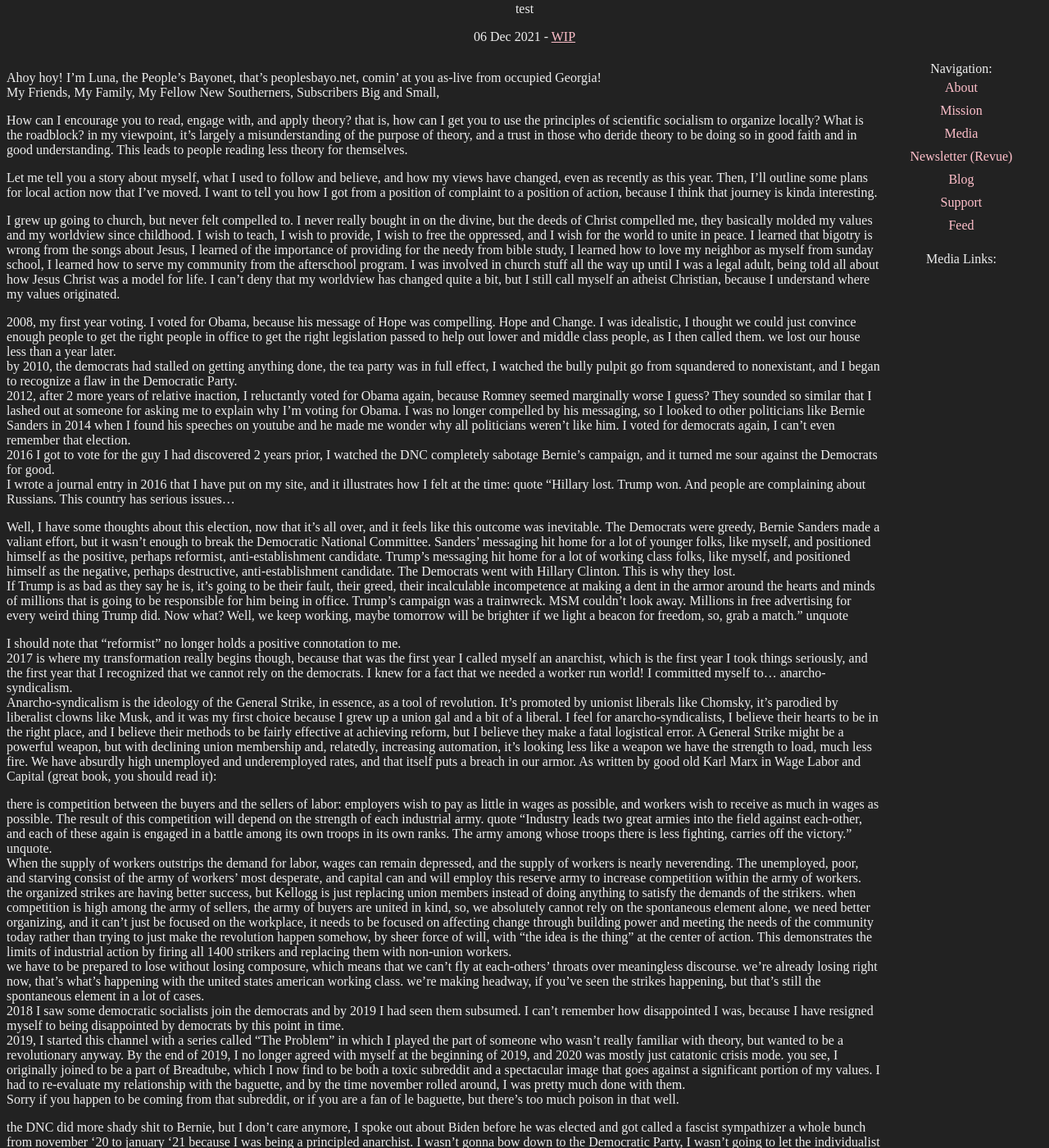
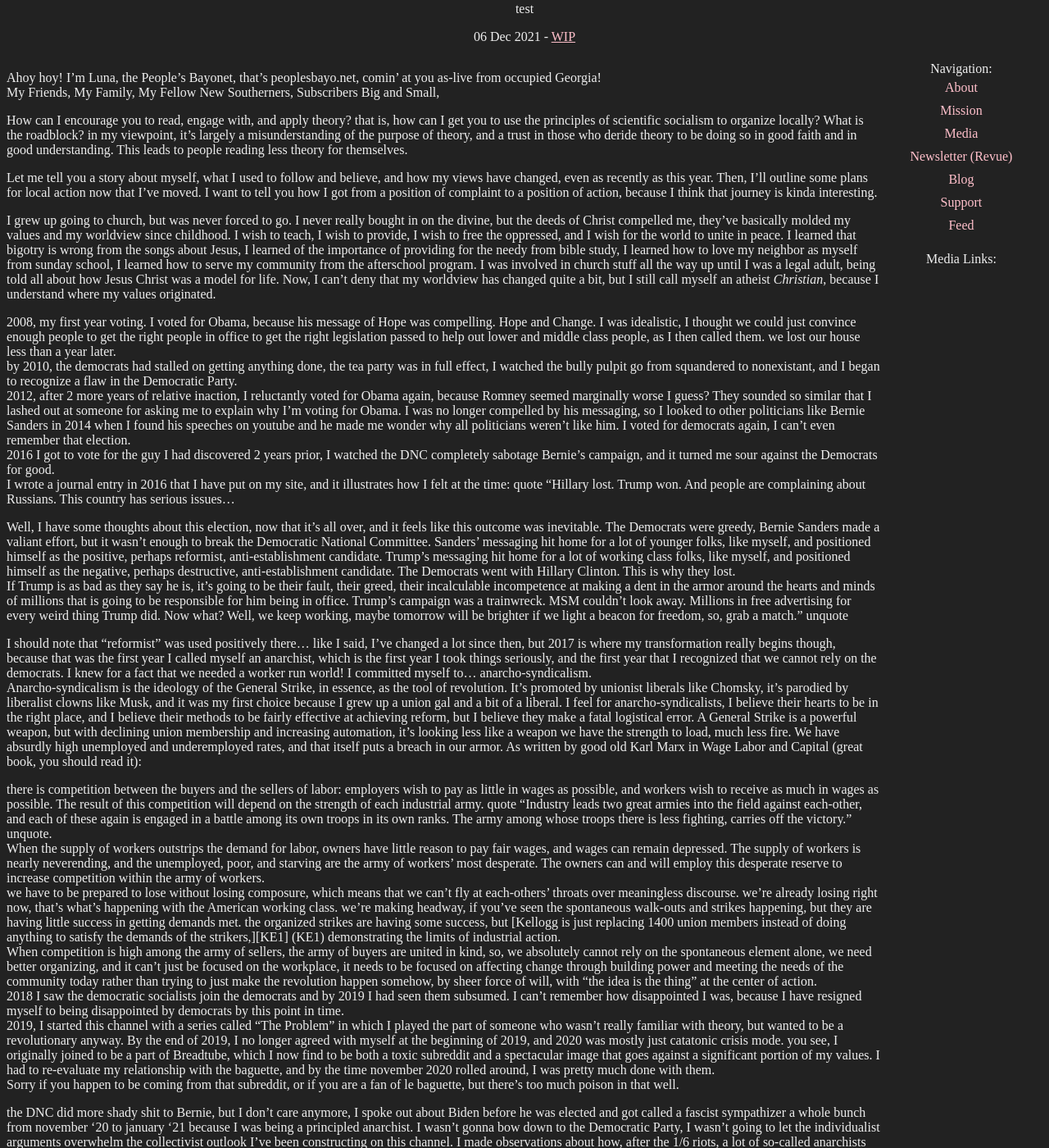
Before and after one commit to madcountess/lockhartblog, a Jekyll site: the page built from _posts/wip/2021-12-25-newsouth13.md, in a window 1280 px wide and 1400 px high, scrolled down 390 px. Shown: the whole window at 82% size. Built offline with Jekyll 4.4.1, drawn with Linux system fonts in a browser that asks for light colours.

Commit message:
pls update

```diff
--- a/_posts/wip/2021-12-25-newsouth13.md
+++ b/_posts/wip/2021-12-25-newsouth13.md
@@ -13,7 +13,7 @@ How can I encourage you to read, engage with, and apply theory? that is, how can
 
 Let me tell you a story about myself, what I used to follow and believe, and how my views have changed, even as recently as this year. Then, I'll outline some plans for local action now that I've moved. I want to tell you how I got from a position of complaint to a position of action, because I think that journey is kinda interesting.
 
-I grew up going to church, but never felt compelled to. I never really bought in on the divine, but the deeds of Christ compelled me, they basically molded my values and my worldview since childhood. I wish to teach, I wish to provide, I wish to free the oppressed, and I wish for the world to unite in peace. I learned that bigotry is wrong from the songs about Jesus, I learned of the importance of providing for the needy from bible study, I learned how to love my neighbor as myself from sunday school, I learned how to serve my community from the afterschool program. I was involved in church stuff all the way up until I was a legal adult, being told all about how Jesus Christ was a model for life. I can't deny that my worldview has changed quite a bit, but I still call myself an atheist Christian, because I understand where my values originated.
+I grew up going to church, but was never forced to go. I never really bought in on the divine, but the deeds of Christ compelled me, they've basically molded my values and my worldview since childhood. I wish to teach, I wish to provide, I wish to free the oppressed, and I wish for the world to unite in peace. I learned that bigotry is wrong from the songs about Jesus, I learned of the importance of providing for the needy from bible study, I learned how to love my neighbor as myself from sunday school, I learned how to serve my community from the afterschool program. I was involved in church stuff all the way up until I was a legal adult, being told all about how Jesus Christ was a model for life. Now, I can't deny that my worldview has changed quite a bit, but I still call myself an atheist *Christian*, because I understand where my values originated.
 
 2008, my first year voting. I voted for Obama, because his message of Hope was compelling. Hope and Change. I was idealistic, I thought we could just convince enough people to get the right people in office to get the right legislation passed to help out lower and middle class people, as I then called them. we lost our house less than a year later.
 by 2010, the democrats had stalled on getting anything done, the tea party was in full effect, I watched the bully pulpit go from squandered to nonexistant, and I began to recognize a flaw in the Democratic Party.
@@ -26,20 +26,18 @@ Well, I have some thoughts about this election, now that it’s all over, and it
 If Trump is as bad as they say he is, it’s going to be their fault, their greed, their incalculable incompetence at making a dent in the armor around the hearts and minds of millions that is going to be responsible for him being in office. Trump’s campaign was a trainwreck. MSM couldn’t look away. Millions in free advertising for every weird thing Trump did. Now what? Well, we keep working, maybe tomorrow will be brighter if we light a beacon for freedom, so, grab a match."
 unquote
 
-I should note that "reformist" no longer holds a positive connotation to me.
-2017 is where my transformation really begins though, because that was the first year I called myself an anarchist, which is the first year I took things seriously, and the first year that I recognized that we cannot rely on the democrats. I knew for a fact that we needed a worker run world! I committed myself to... anarcho-syndicalism.
-Anarcho-syndicalism is the ideology of the General Strike, in essence, as a tool of revolution. It's promoted by unionist liberals like Chomsky, it's parodied by liberalist clowns like Musk, and it was my first choice because I grew up a union gal and a bit of a liberal.
-I feel for anarcho-syndicalists, I believe their hearts to be in the right place, and I believe their methods to be fairly effective at achieving reform, but I believe they make a fatal logistical error. A General Strike might be a powerful weapon, but with declining union membership and, relatedly, increasing automation, it's looking less like a weapon we have the strength to load, much less fire. We have absurdly high unemployed and underemployed rates, and that itself puts a breach in our armor.
+I should note that "reformist" was used positively there... like I said, I've changed a lot since then, but 2017 is where my transformation really begins though, because that was the first year I called myself an anarchist, which is the first year I took things seriously, and the first year that I recognized that we cannot rely on the democrats. I knew for a fact that we needed a worker run world! I committed myself to... anarcho-syndicalism.
+Anarcho-syndicalism is the ideology of the General Strike, in essence, as the tool of revolution. It's promoted by unionist liberals like Chomsky, it's parodied by liberalist clowns like Musk, and it was my first choice because I grew up a union gal and a bit of a liberal.
+I feel for anarcho-syndicalists, I believe their hearts to be in the right place, and I believe their methods to be fairly effective at achieving reform, but I believe they make a fatal logistical error. A General Strike is a powerful weapon, but with declining union membership and increasing automation, it's looking less like a weapon we have the strength to load, much less fire. We have absurdly high unemployed and underemployed rates, and that itself puts a breach in our armor.
 As written by good old Karl Marx in Wage Labor and Capital (great book, you should read it):
 
 there is competition between the buyers and the sellers of labor: employers wish to pay as little in wages as possible, and workers wish to receive as much in wages as possible. The result of this competition will depend on the strength of each industrial army. quote "Industry leads two great armies into the field against each-other, and each of these again is engaged in a battle among its own troops in its own ranks. The army among whose troops there is less fighting, carries off the victory." unquote.
-When the supply of workers outstrips the demand for labor, wages can remain depressed, and the supply of workers is nearly neverending. The unemployed, poor, and starving consist of the army of workers' most desperate, and capital can and will employ this reserve army to increase competition within the army of workers.
-the organized strikes are having better success, but Kellogg is just replacing union members instead of doing anything to satisfy the demands of the strikers. when competition is high among the army of sellers, the army of buyers are united in kind, so, we absolutely cannot rely on the spontaneous element alone, we need better organizing, and it can't just be focused on the workplace, it needs to be focused on affecting change through building power and meeting the needs of the community today rather than trying to just make the revolution happen somehow, by sheer force of will, with "the idea is the thing" at the center of action.
-This demonstrates the limits of industrial action by firing all 1400 strikers and replacing them with non-union workers.
-we have to be prepared to lose without losing composure, which means that we can't fly at each-others' throats over meaningless discourse. we're already losing right now, that's what's happening with the united states american working class. we're making headway, if you've seen the strikes happening, but that's still the spontaneous element in a lot of cases.
-2018 I saw some democratic socialists join the democrats and by 2019 I had seen them subsumed. I can't remember how disappointed I was, because I have resigned myself to being disappointed by democrats by this point in time.
+When the supply of workers outstrips the demand for labor, owners have little reason to pay fair wages, and wages can remain depressed. The supply of workers is nearly neverending, and the unemployed, poor, and starving are the army of workers' most desperate. The owners can and will employ this desperate reserve to increase competition within the army of workers.
+we have to be prepared to lose without losing composure, which means that we can't fly at each-others' throats over meaningless discourse. we're already losing right now, that's what's happening with the American working class. we're making headway, if you've seen the spontaneous walk-outs and strikes happening, but they are having little success in getting demands met. the organized strikes are having some success, but [Kellogg is just replacing 1400 union members instead of doing anything to satisfy the demands of the strikers,][KE1] (KE1) demonstrating the limits of industrial action.
+When competition is high among the army of sellers, the army of buyers are united in kind, so, we absolutely cannot rely on the spontaneous element alone, we need better organizing, and it can't just be focused on the workplace, it needs to be focused on affecting change through building power and meeting the needs of the community today rather than trying to just make the revolution happen somehow, by sheer force of will, with "the idea is the thing" at the center of action.
+2018 I saw the democratic socialists join the democrats and by 2019 I had seen them subsumed. I can't remember how disappointed I was, because I have resigned myself to being disappointed by democrats by this point in time.
 2019, I started this channel with a series called "The Problem" in which I played the part of someone who wasn't really familiar with theory, but wanted to be a revolutionary anyway.
-By the end of 2019, I no longer agreed with myself at the beginning of 2019, and 2020 was mostly just catatonic crisis mode. you see, I originally joined to be a part of Breadtube, which I now find to be both a toxic subreddit and a spectacular image that goes against a significant portion of my values. I had to re-evaluate my relationship with the baguette, and by the time november rolled around, I was pretty much done with them.
+By the end of 2019, I no longer agreed with myself at the beginning of 2019, and 2020 was mostly just catatonic crisis mode. you see, I originally joined to be a part of Breadtube, which I now find to be both a toxic subreddit and a spectacular image that goes against a significant portion of my values. I had to re-evaluate my relationship with the baguette, and by the time november 2020 rolled around, I was pretty much done with them.
 Sorry if you happen to be coming from that subreddit, or if you are a fan of le baguette, but there's too much poison in that well.
 
 the DNC did more shady shit to Bernie, but I don't care anymore, I spoke out about Biden before he was elected and got called a fascist sympathizer a whole bunch from november '20 to january '21 because I was being a principled anarchist. I wasn't gonna bow down to the Democratic Party, I wasn't going to let the individualist arguments overwhelm the collectivist outlook I've been constructing on this channel. I made observations about how, after the 1/6 riots, a lot of so-called anarchists were calling for snitching to the FBI about people involved in that riot, and got called a fascist sympathizer again, for being a principled anarchist, from january to... I dunno, someone's probably still salty about that. I had no idea how to resolve the contradictions in what I had been teaching, and that's when I picked up theory.
```
